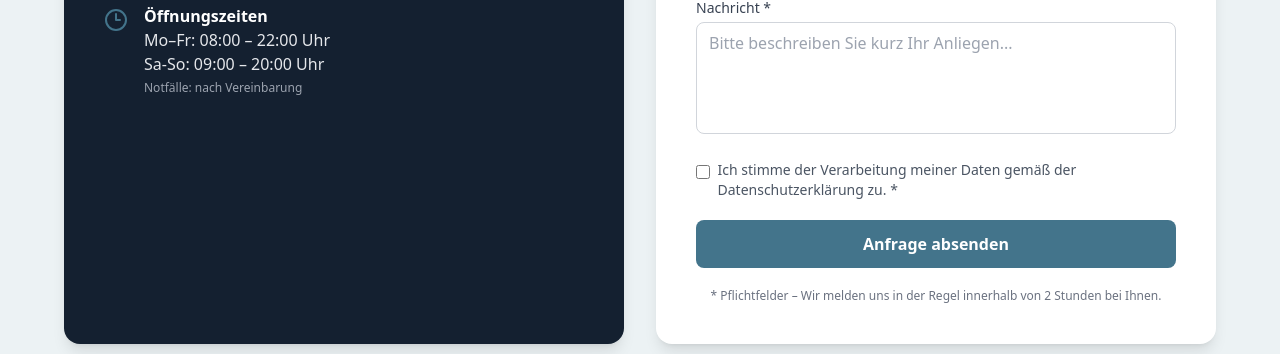
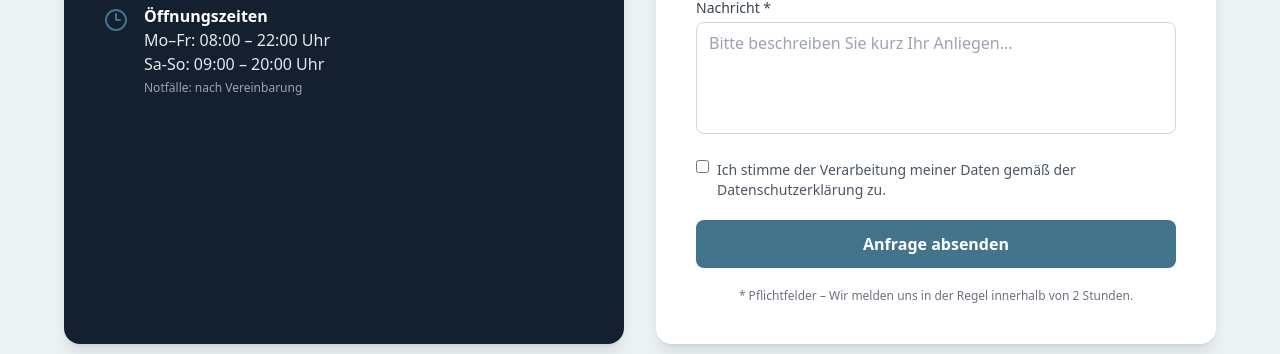
Before and after one commit to Mo-167/azami-kfz-gutachten, a React (Vite) app: page / in a window 1280 px wide. Shown: the part 3160-3514 px from the top of the page. Built offline with nearby package versions, Linux system fonts and the light colour scheme.

Commit message:
Fix: Formspree name attributes ergänzt

```diff
--- a/src/components/Contact.tsx
+++ b/src/components/Contact.tsx
@@ -108,9 +108,10 @@ export default function Contact() {
               </label>
               <input
                 type="text"
-                    className="w-full border border-gray-300 rounded-lg px-3 py-2 focus:outline-none focus:ring-2 focus:ring-iconBlue focus:border-iconBlue"
+                name="vorname"
                 placeholder="Ihr Vorname"
                 required
+                className="w-full border border-gray-300 rounded-lg px-3 py-2 focus:ring-2 focus:ring-iconBlue"
               />
             </div>
 
@@ -120,9 +121,10 @@ export default function Contact() {
               </label>
               <input
                 type="text"
-                    className="w-full border border-gray-300 rounded-lg px-3 py-2 focus:outline-none focus:ring-2 focus:ring-iconBlue focus:border-iconBlue"
+                name="nachname"
                 placeholder="Ihr Nachname"
                 required
+                className="w-full border border-gray-300 rounded-lg px-3 py-2 focus:ring-2 focus:ring-iconBlue"
               />
             </div>
           </div>
@@ -135,9 +137,10 @@ export default function Contact() {
               </label>
               <input
                 type="email"
-                    className="w-full border border-gray-300 rounded-lg px-3 py-2 focus:outline-none focus:ring-2 focus:ring-iconBlue focus:border-iconBlue"
+                name="email"
                 placeholder="Ihre E-Mail-Adresse"
                 required
+                className="w-full border border-gray-300 rounded-lg px-3 py-2 focus:ring-2 focus:ring-iconBlue"
               />
             </div>
 
@@ -147,9 +150,10 @@ export default function Contact() {
               </label>
               <input
                 type="tel"
-                    className="w-full border border-gray-300 rounded-lg px-3 py-2 focus:outline-none focus:ring-2 focus:ring-iconBlue focus:border-iconBlue"
+                name="telefon"
                 placeholder="Ihre Telefonnummer"
                 required
+                className="w-full border border-gray-300 rounded-lg px-3 py-2 focus:ring-2 focus:ring-iconBlue"
               />
             </div>
           </div>
@@ -160,9 +164,9 @@ export default function Contact() {
               Art des Gutachtens *
             </label>
             <select
-                  className="w-full border border-gray-300 rounded-lg px-3 py-2 bg-white focus:outline-none focus:ring-2 focus:ring-iconBlue focus:border-iconBlue"
-                  defaultValue="unfall"
+              name="gutachten"
               required
+              className="w-full border border-gray-300 rounded-lg px-3 py-2 bg-white focus:ring-2 focus:ring-iconBlue"
             >
               <option value="unfall">Unfallgutachten</option>
               <option value="wert">Wertgutachten</option>
@@ -177,38 +181,34 @@ export default function Contact() {
               Nachricht *
             </label>
             <textarea
-                  className="w-full border border-gray-300 rounded-lg px-3 py-2 h-28 resize-none focus:outline-none focus:ring-2 focus:ring-iconBlue focus:border-iconBlue"
+              name="message"
               placeholder="Bitte beschreiben Sie kurz Ihr Anliegen..."
               required
-                ></textarea>
+              className="w-full border border-gray-300 rounded-lg px-3 py-2 h-28 resize-none focus:ring-2 focus:ring-iconBlue"
+            />
           </div>
 
-              {/* Checkbox */}
+          {/* Datenschutz */}
           <div className="flex items-start gap-2 text-sm text-gray-600">
-                <input
-                  id="privacy"
-                  type="checkbox"
-                  className="mt-1 w-4 h-4 border-gray-300 rounded"
-                  required
-                />
-                <label htmlFor="privacy">
-                  Ich stimme der Verarbeitung meiner Daten gemäß der
-                  Datenschutzerklärung zu. *
-                </label>
+            <input type="checkbox" required />
+            <span>
+              Ich stimme der Verarbeitung meiner Daten gemäß der Datenschutzerklärung zu.
+            </span>
           </div>
 
           {/* Button */}
           <button
             type="submit"
-                className="w-full mt-2 bg-iconBlue text-white font-semibold py-3 rounded-lg hover:bg-heroBg transition"
+            className="w-full bg-iconBlue text-white font-semibold py-3 rounded-lg hover:bg-heroBg transition"
           >
             Anfrage absenden
           </button>
 
-              <p className="text-xs text-gray-500 mt-2 text-center">
-                * Pflichtfelder – Wir melden uns in der Regel innerhalb von 2&nbsp;Stunden bei Ihnen.
+          <p className="text-xs text-gray-500 text-center">
+            * Pflichtfelder – Wir melden uns in der Regel innerhalb von 2 Stunden.
           </p>
         </form>
+
           </div>
         </div>
 
```
Lines whose indentation alone changed are shown as unchanged.
